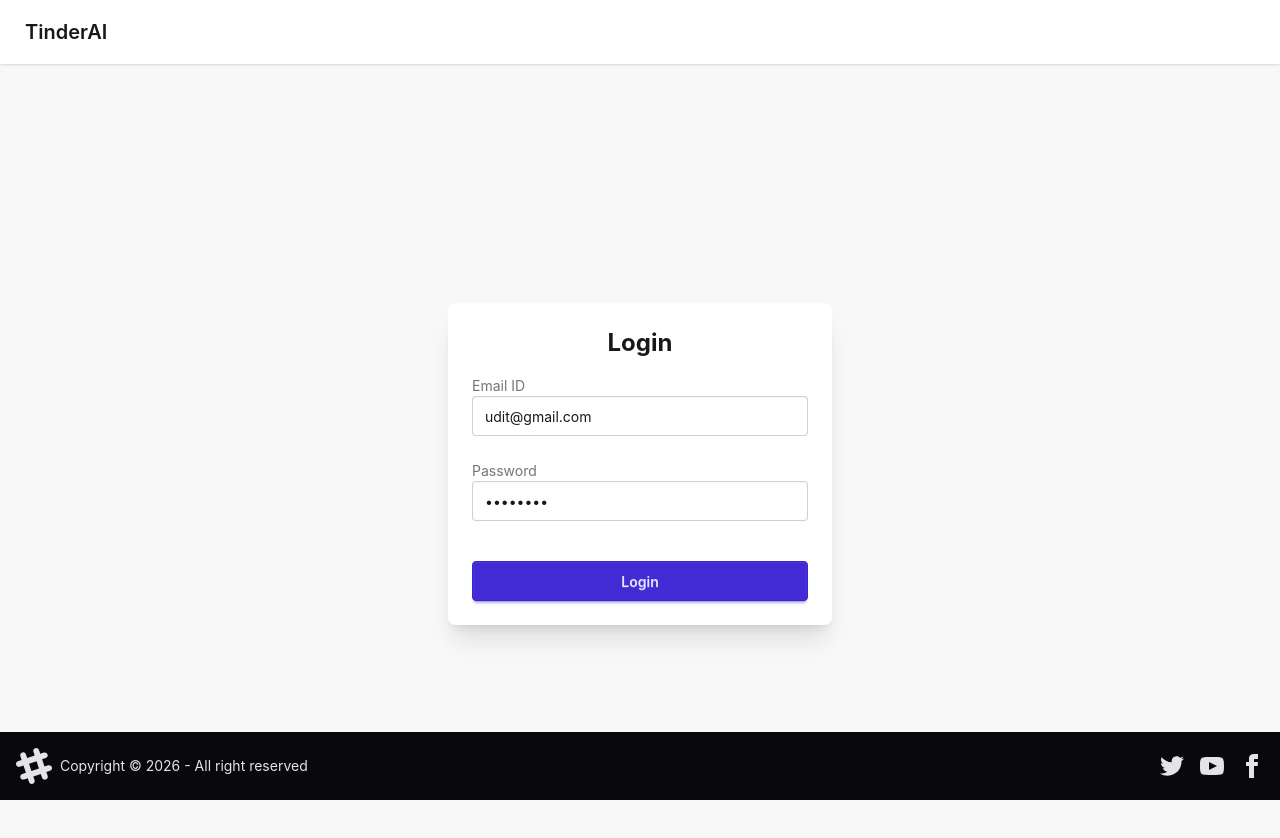
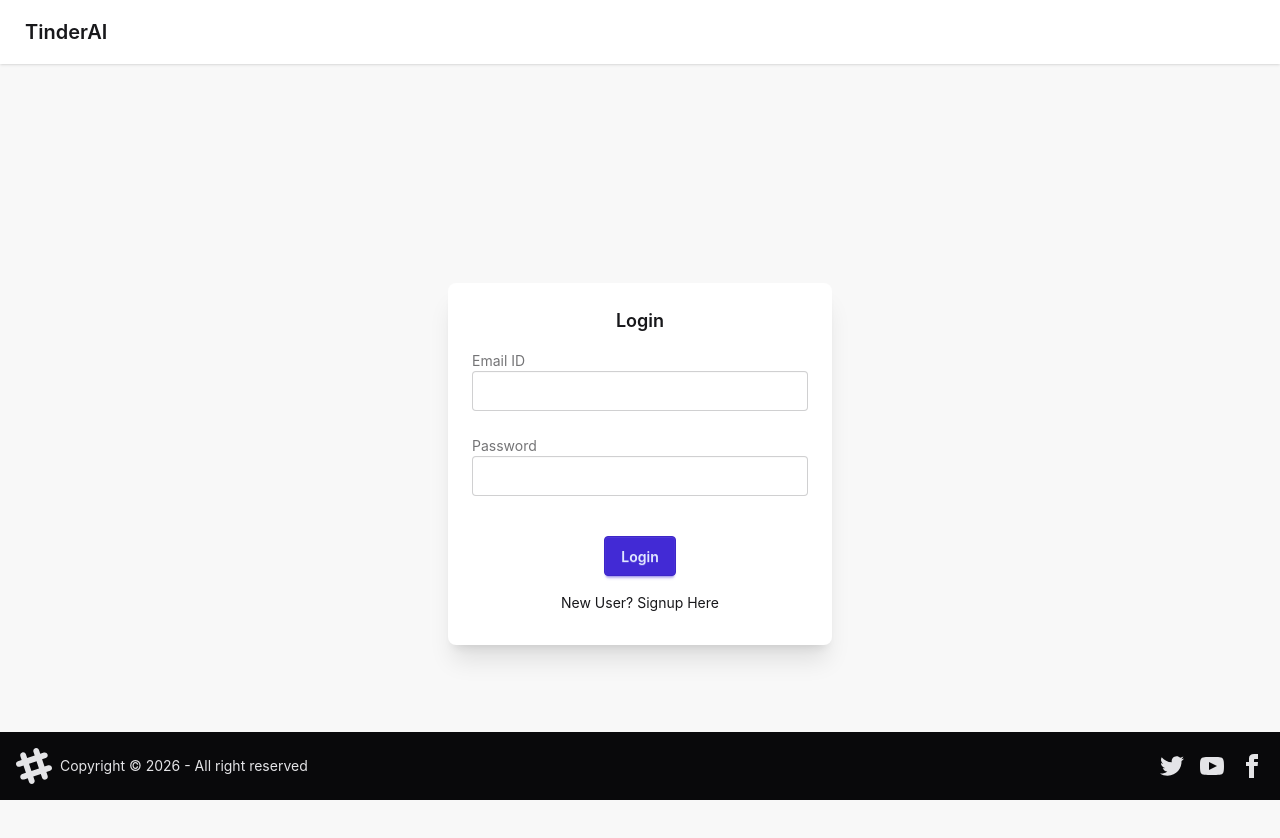
Before and after one commit to champ-sk/tinderAI, a React app in the folder frontend/: page /login in a window 1280 px wide. Shown: the top 838 px of the page. Built offline with nearby package versions, Linux system fonts and the light colour scheme; no server answers; the HTML template or start-up script is replaced by a standard one.

Commit message:
created new user signup.

```diff
--- a/frontend/src/components/Body.jsx
+++ b/frontend/src/components/Body.jsx
@@ -23,8 +23,8 @@
       if (err.status === 401) {
         navigate("/login");
       }
-     // console.log(err);
-      return err;
+      console.log(err);
+
     }
   };
   useEffect(() => {
--- a/frontend/src/components/Login.jsx
+++ b/frontend/src/components/Login.jsx
@@ -1,47 +1,89 @@
 import { useState } from "react";
-import axios from 'axios';
+import axios from "axios";
 import { useDispatch } from "react-redux";
 import { addUser } from "../utils/userSlice";
 import { useNavigate } from "react-router-dom";
-import {BASE_URL} from "../utils/constants";
-
-
+import { BASE_URL } from "../utils/constants";
 
 const Login = () => {
   const dispatch = useDispatch();
-  const navigate =useNavigate();
-  const [emailId, setEmailId] = useState("udit@gmail.com");
-  const [password , setPassword] = useState("Udit@123");
-  const [error , setError] = useState("");
+  const navigate = useNavigate();
+  const [emailId, setEmailId] = useState("");
+  const [password, setPassword] = useState("");
+  const [firstName, setFirstName] = useState("");
+  const [lastName, setLastName] = useState("");
+  const [isLoginForm, setIsLoginForm] = useState(true);
+  const [error, setError] = useState("");
 
-  const handleLogin  = async ()=>{
-    try{
-
-      const res = await axios.post(BASE_URL+ "/login" , {
+  const handleLogin = async () => {
+    try {
+      const res = await axios.post(
+        BASE_URL + "/login",
+        {
           emailID: emailId,
-       password: password
-
-      },{
-        withCredentials:true
-      })
+          password: password,
+        },
+        {
+          withCredentials: true,
+        },
+      );
       dispatch(addUser(res.data));
       return navigate("/");
-
-    }catch(err){
+    } catch (err) {
       setError(err?.response?.data?.message || "Something went wrong");
       console.log(err.response.data.message);
     }
+  };
+
+  const handleSignUp = async () => {
+    try {
+      const res = await axios.post(
+        BASE_URL + "/signup",
+        { firstName, lastName, emailID:emailId, password },
+        { withCredentials: true },
+      );
+      console.log(res.data.data);
+      dispatch(addUser(res.data));
+      return navigate("/profile");
+    } catch (err) {
+      setError(err?.response?.data || "Something went wrong");
     }
+  };
+
   return (
     <div>
       <div className="flex justify-center items-center min-h-screen bg-base-200">
         <div className="card bg-base-100 w-96 shadow-xl">
           <div className="card-body">
-
-      <h2 className="card-title justify-center text-2xl font-bold">
-        Login
+            <h2 className="card-title justify-center">
+              {isLoginForm ? "Login" : "Sign Up"}
             </h2>
-
+            {!isLoginForm && (
+              <>
+                <label className="form-control w-full max-w-xs my-2">
+                  <div className="label">
+                    <span className="label-text">First Name</span>
+                  </div>
+                  <input
+                    type="text"
+                    value={firstName}
+                    className="input input-bordered w-full max-w-xs"
+                    onChange={(e) => setFirstName(e.target.value)}
+                  />
+                </label>
+                <label className="form-control w-full max-w-xs my-2">
+                  <div className="label">
+                    <span className="label-text">Last Name</span>
+                  </div>
+                  <input
+                    type="text"
+                    value={lastName}
+                    className="input input-bordered w-full max-w-xs"
+                    onChange={(e) => setLastName(e.target.value)}
+                  />
+                </label>
+              </>
+            )}
             <label className="form-control w-full my-2">
               <div className="label">
                 <span className="label-text">Email ID</span>
@@ -68,12 +110,21 @@
 
             <p className="text-red-500">{error}</p>
             <div className="card-actions justify-center mt-4">
-        <button className="btn btn-primary w-full" onClick={handleLogin}>
-          Login
+              <button
+                className="btn btn-primary"
+                onClick={isLoginForm ? handleLogin : handleSignUp}
+              >
+                {isLoginForm ? "Login" : "Sign Up"}
               </button>
-
             </div>
-
+            <p
+              className="m-auto cursor-pointer py-2"
+              onClick={() => setIsLoginForm((value) => !value)}
+            >
+              {isLoginForm
+                ? "New User? Signup Here"
+                : "Existing User? Login Here"}
+            </p>
           </div>
         </div>
       </div>
--- a/frontend/src/components/Navbar.jsx
+++ b/frontend/src/components/Navbar.jsx
@@ -66,6 +66,8 @@
               <li>
                 <Link to="/requests">Requests</Link>
               </li>
+
+
               <li>
                 <a>Settings</a>
               </li>
```
Also changed, not shown: 1 other file (tests, documents, lock files or other folders). Lines whose indentation alone changed are shown as unchanged.
